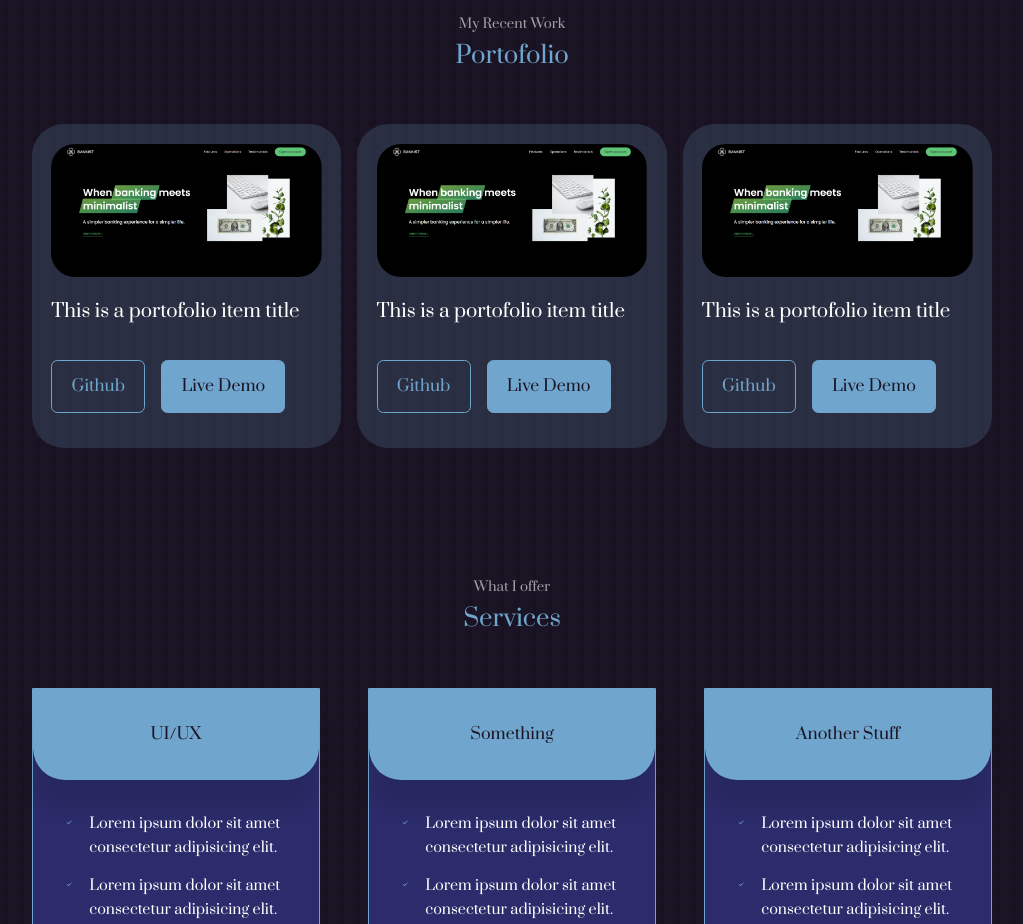
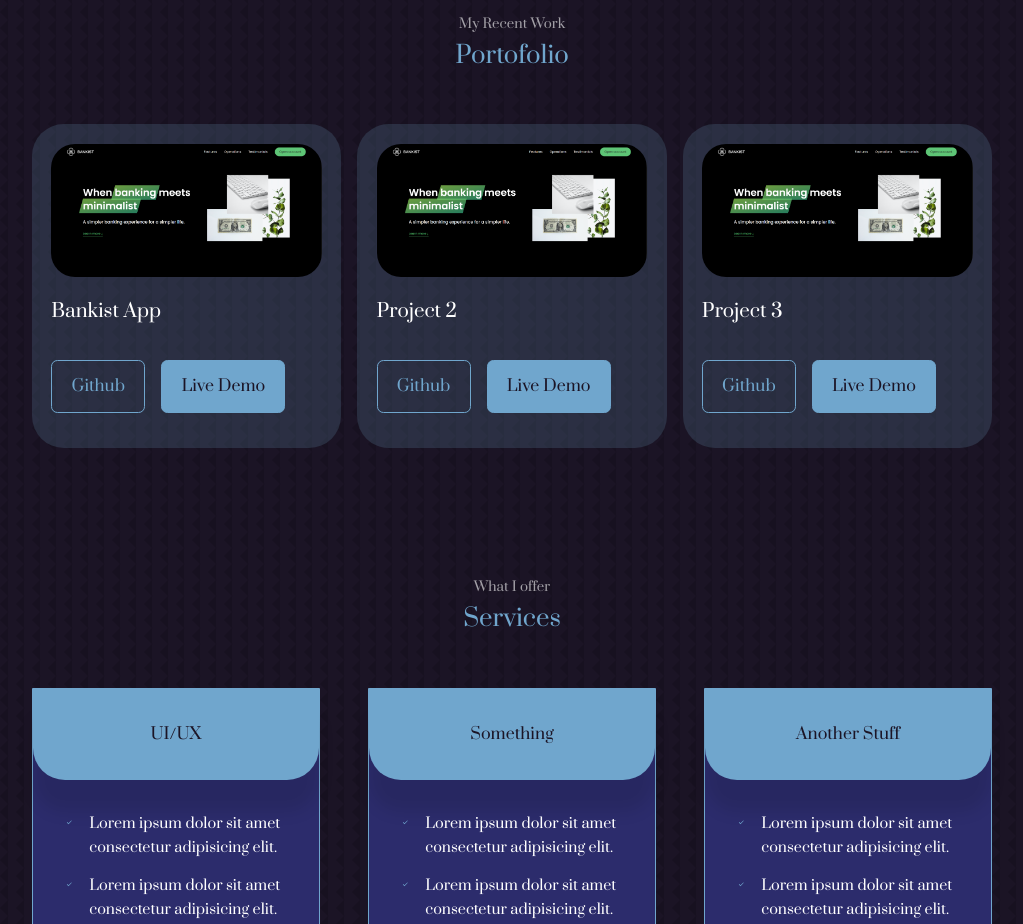
Before and after one commit to nidabaci/nidas-react-portofolio, a React (Create React App) app: page / in a window 1280 px wide. Shown: the part 2220-3144 px from the top of the page, without its empty margins (128-1151 px from the left). Built offline with nearby package versions, Linux system fonts and the light colour scheme.

Commit message:
feat: Generated items from array using map method

```diff
--- a/src/components/portofolio/Portofolio.jsx
+++ b/src/components/portofolio/Portofolio.jsx
@@ -1,6 +1,32 @@
 import React from 'react'
 import './portofolio.css'
 import IMG1 from '../../assets/bankis-frontpage.PNG'
+
+const data = [
+  {
+    id: 1,
+    image: IMG1,
+    title: 'Bankist App',
+    github: 'https://github.com',
+    demo: 'https://dazzling-kashata-980f32.netlify.app/'
+  },
+
+  {
+    id: 2,
+    image: IMG1,
+    title: 'Project 2',
+    github: 'https://github.com',
+    demo: 'https://dazzling-kashata-980f32.netlify.app/'
+  },
+
+  {
+    id: 3,
+    image: IMG1,
+    title: 'Project 3',
+    github: 'https://github.com',
+    demo: 'https://dazzling-kashata-980f32.netlify.app/'
+  }
+]
 
 const Portofolio = () => {
   return (
@@ -8,39 +34,24 @@
       <h5>My Recent Work</h5>
       <h2>Portofolio</h2>
 
-      <div className="container portofolio__container">
-        <article className='portofolio__item' >
+    <div className="container portofolio__container">
+      {
+        data.map(({id, image, title, github, demo}) => {
+          return (
+            <article key={id} className='portofolio__item' >
           <div className='portofolio__item-image'>
-            <img src={IMG1} alt="Bankist App" />
+            <img src={image} alt={title} />
           </div>
-          <h3>This is a portofolio item title</h3>
+          <h3>{title}</h3>
           <div className='portofolio__item-cta'>
-            <a href="#" className='btn'>Github</a>
-            <a href="#" className='btn btn-primary' target='__blank'>Live Demo</a>
+            <a href={github} className='btn'>Github</a>
+            <a href={demo} className='btn btn-primary' target='__blank'>Live Demo</a>
           </div>
         </article>
+          )
+        })
+      }
 
-        <article className='portofolio__item' >
-          <div className='portofolio__item-image'>
-            <img src={IMG1} alt="Bankist App" />
-          </div>
-          <h3>This is a portofolio item title</h3>
-          <div className='portofolio__item-cta'>
-            <a href="#" className='btn'>Github</a>
-            <a href="#" className='btn btn-primary' target='__blank'>Live Demo</a>
-          </div>
-        </article>
-
-        <article className='portofolio__item' >
-          <div className='portofolio__item-image'>
-            <img src={IMG1} alt="Bankist App" />
-          </div>
-          <h3>This is a portofolio item title</h3>
-          <div className='portofolio__item-cta'>
-            <a href="#" className='btn'>Github</a>
-            <a href="#" className='btn btn-primary' target='__blank'>Live Demo</a>
-          </div>
-        </article>
 
       </div>
     </section>
```
